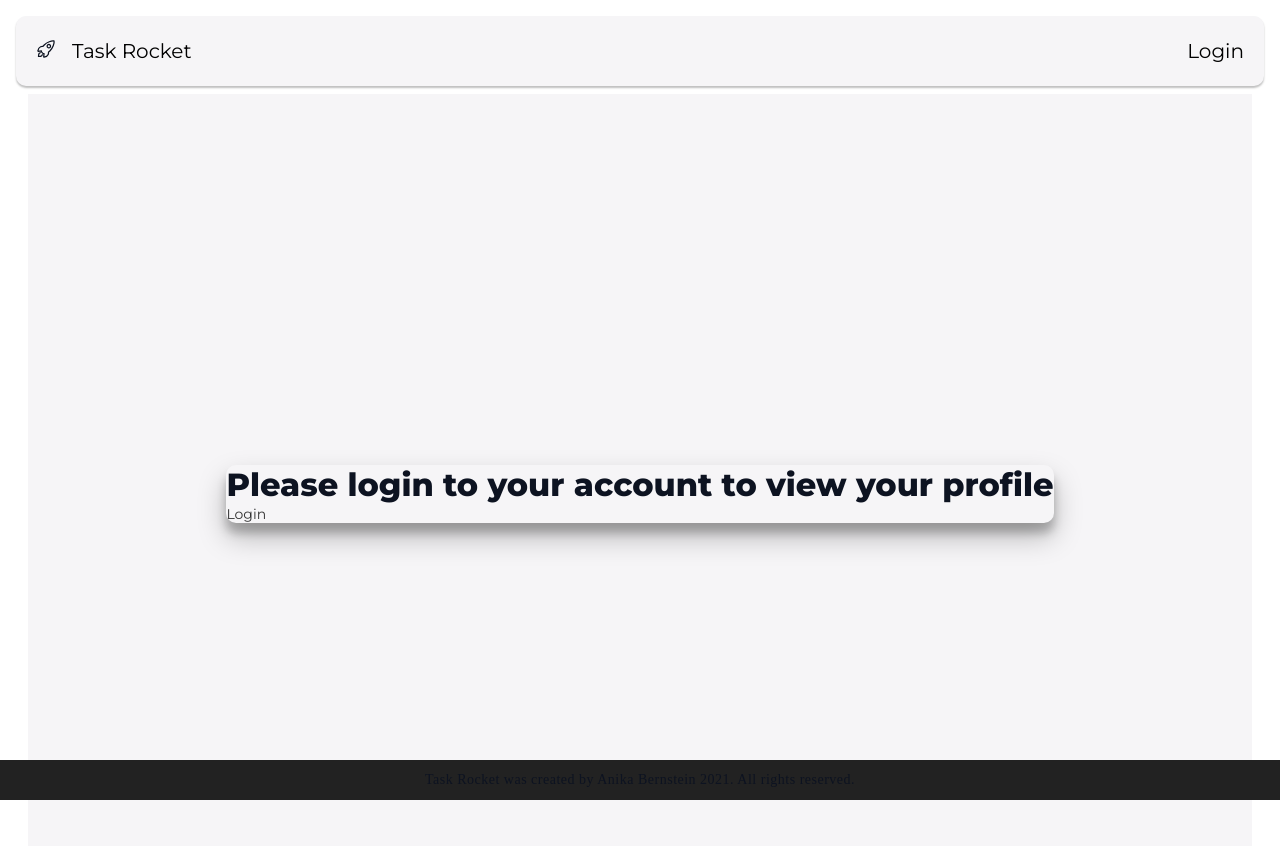
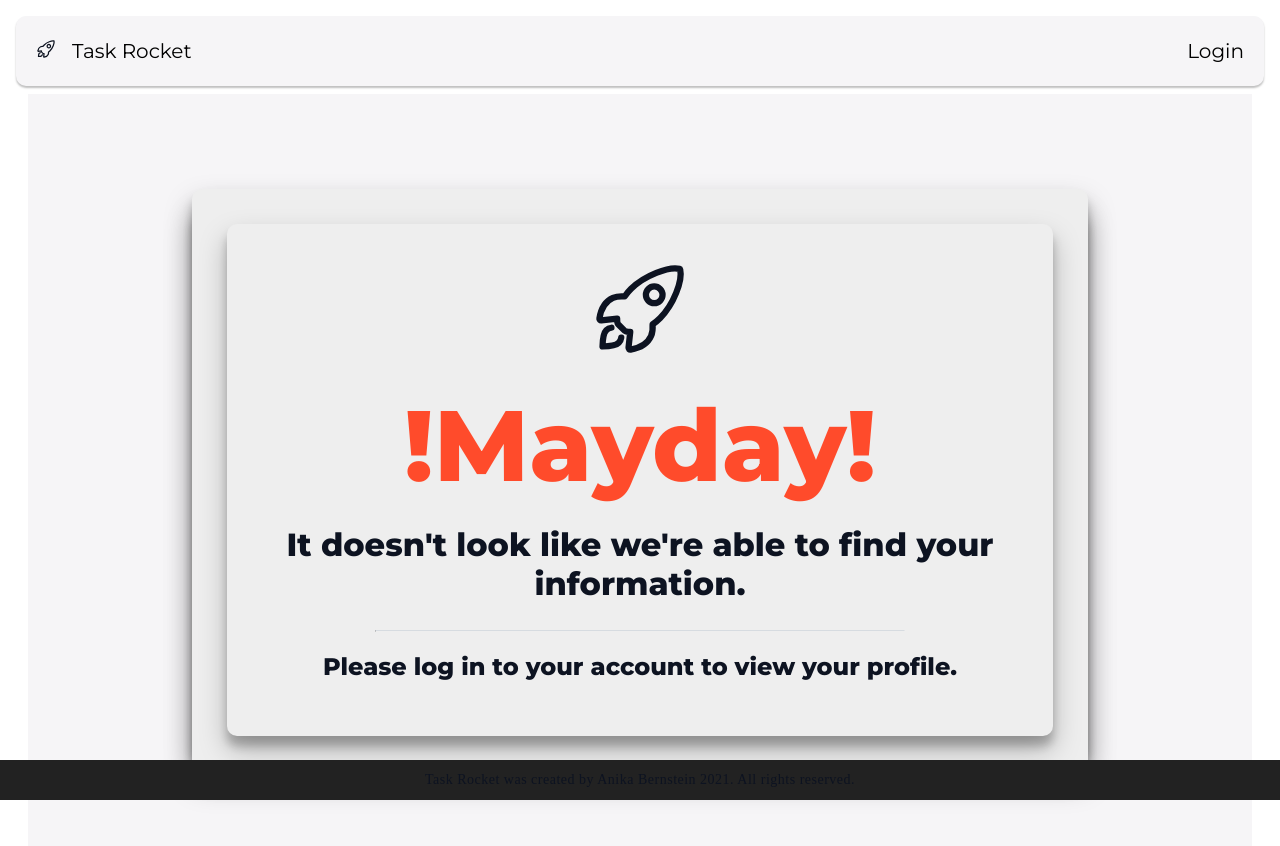
Before and after one commit to anikajb92/task-rocket-app, a React (Create React App) app: page /profile in a window 1280 px wide. Shown: the top 846 px of the page. Built offline with nearby package versions, Linux system fonts and the light colour scheme; the HTML template or start-up script is replaced by a standard one.

Commit message:
updated styling for profile page

```diff
--- a/src/components/Profile.js
+++ b/src/components/Profile.js
@@ -1,33 +1,43 @@
 import React from 'react';
-import {Link} from 'react-router-dom';
 import {BsClockHistory} from 'react-icons/bs';
+import {IoRocketOutline} from "react-icons/io5";
+
 
 export default function Profile(props) {
 
   return (
+    <div className="profileContainer">
       <div className="profile">
           {props.isLoggedIn? (
             <>
             <h1> Hi, {props.user.firstname}! </h1>
             <p><BsClockHistory /> Thank you for being a loyal patron of Task Rocket. Your acount has been active for <span>{props.user.user_active}</span> hours.</p>
 
-          <h2>Here's a look at your profile. Need to make changes?</h2>
+            <h2>Here's a look at your profile.</h2>
             <hr/>
             <h3>Full Name: <p>{props.user.firstname} {props.user.lastname}</p></h3>
             <h3>Username: <p>{props.user.username}</p></h3>
             <h3>Password: <p>(Currently Unavailable)</p></h3>
             <h3>Profile Picture: </h3>
-          <button>Currently Unavailable</button>
-          <hr/>
+            <button>Upload</button>
             <br/>
             <hr/>
             <button onClick={props.handleLogout}>Logout</button>
           </>) : (
             <>
-          <h1>Please login to your account to view your profile</h1>
-          <Link className="link" to="/login">Login</Link>
+            <div className="profile">
+              <h1 style={{fontSize:"100px"}}><IoRocketOutline /></h1>
+              <h1 style={{fontSize:"100px", color:"#FF4B2B"}}>!Mayday!</h1>
+              {/* <h1 style={{fontSize:"60px"}}>Crash landing!</h1> */}
+              <br/>
+              <h1>It doesn't look like we're able to find your information.</h1>
+              <br/>
+              <hr/>
+              <h2>Please log in to your account to view your profile.</h2>
+            </div>
           </>
           )}
       </div>
+    </div>
   )
 }
--- a/src/styles/App.css
+++ b/src/styles/App.css
@@ -47,7 +47,7 @@ hr, vl {
 	text-align: center;
 }
 
-button {
+button, #button {
 	border-radius: 10px;
 	border: 1px solid #FF4B2B;
 	background-color: #FF4B2B;
@@ -118,11 +118,32 @@ button.ghost {
   padding: 8px;
   text-decoration: none;
 }
+.profileContainer {
+  background: #FF416C;
+	background: -webkit-linear-gradient(to right, #FF4B2B, #FF416C);
+	background: linear-gradient(to right, #FF4B2B, #FF416C);
+	background-repeat: no-repeat;
+	background-size: cover;
+	display: flex;
+	align-items: center;
+	justify-content: center;
+	flex-direction: column;
+	text-align: center;
+	height: 70%;
+	width: 70%;
+	position: absolute;
+	top: 200px;
+	border-radius: 20px;
+	box-shadow: 0 14px 28px rgba(0,0,0,0.25),
+		0 10px 10px rgba(0,0,0,0.22);
+}
 
 .profile {
+	background-color: #eee;
+	padding: 35px;
   box-sizing: border-box;
   border-radius: 10px;
-  	box-shadow: 0 14px 28px rgba(0,0,0,0.25),
+  box-shadow: 0 14px 28px rgba(0,0,0,0.25),
 			0 10px 10px rgba(0,0,0,0.22);
 }
 
```
Lines whose indentation alone changed are shown as unchanged.
